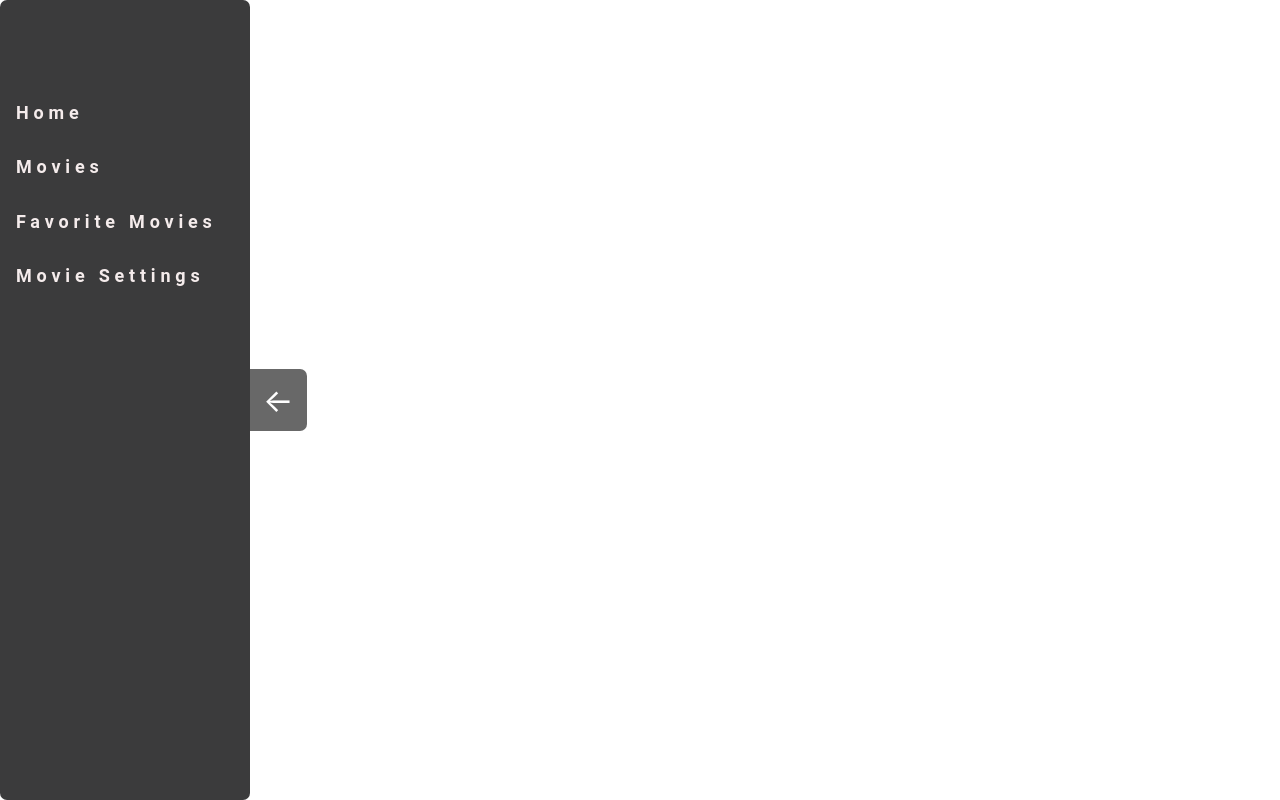
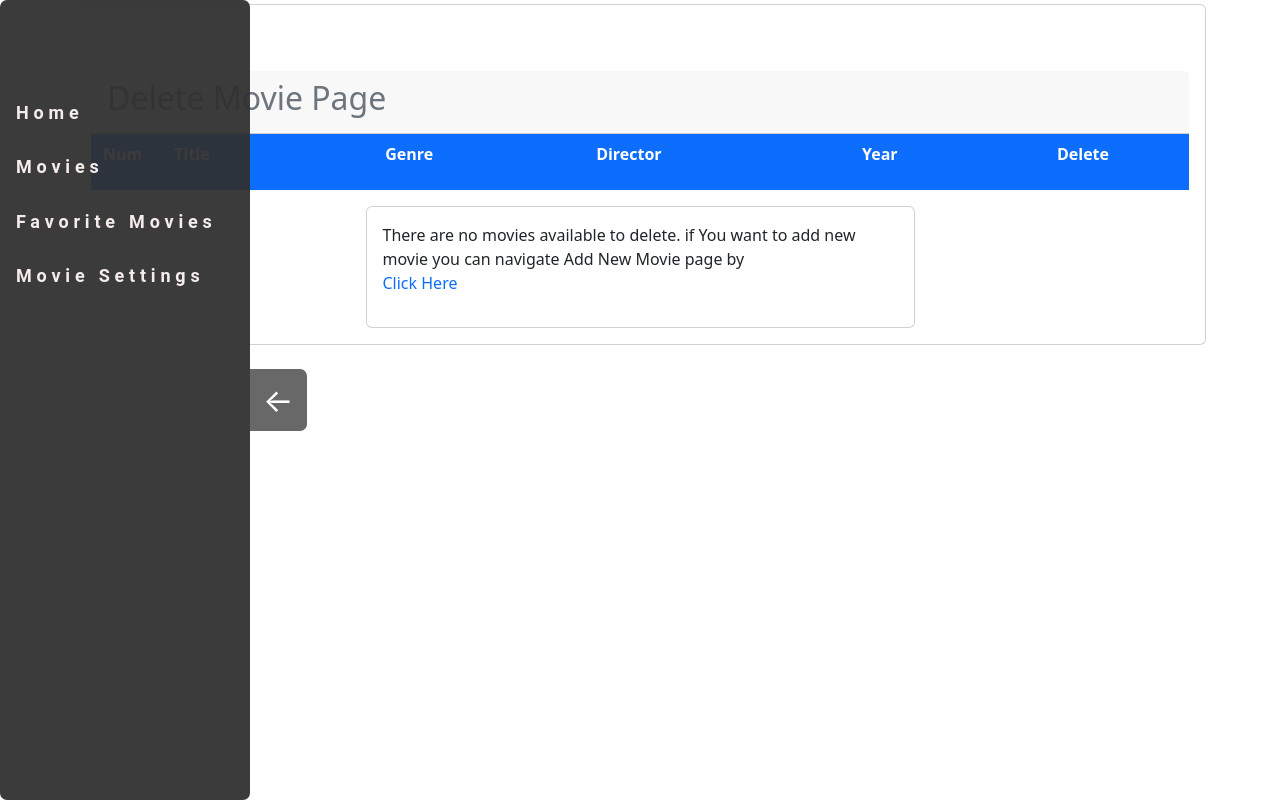
Before and after one commit to mertugrulfrontenddev/react-movie-library, a React (Create React App) app: page /moviedelete in a window 1280 px wide. Built offline with nearby package versions, Linux system fonts and the light colour scheme.

Commit message:
added-delete-movie-page

```diff
--- a/src/App.css
+++ b/src/App.css
@@ -182,6 +182,15 @@
   border-radius: 3;
 }
 
+.img-delete-movie-icon {
+  min-height: 25px;
+  min-width: 25px;
+  max-height: 25px;
+  max-width: 25px;
+  object-fit: "cover";
+  border-radius: 3;
+}
+
 .detail-movie {
   position: absolute;
   top: -300px;
--- a/src/App.js
+++ b/src/App.js
@@ -7,6 +7,7 @@ import { BrowserRouter, Routes, Route } from "react-router-dom";
 import { Home } from "./components/Home";
 import Movies from "./components/Movies";
 import AddNewMovie from "./components/AddNewMovie";
+import DeleteMovie from "./components/DeleteMovie";
 function App() {
   return (
     <BrowserRouter>
@@ -18,6 +19,7 @@ function App() {
           <Route path="/favorite" element={<FavoriteMovies />} />
 
           <Route path="/movieadd" element={<AddNewMovie />} />
+          <Route path="/moviedelete" element={<DeleteMovie />} />
         </Routes>
       </div>
     </BrowserRouter>
--- /dev/null
+++ b/src/components/DeleteMovie.jsx
@@ -0,0 +1,132 @@
+import { useContext, useEffect, useState } from "react";
+import { CinemaApiContext } from "../context/CinemaContext";
+import { Link } from "react-router-dom";
+
+const DeleteMovie = () => {
+  let { movieItems, setMovieItems } = useContext(CinemaApiContext);
+  let [hoveredMovieId, setHoveredMovieId] = useState(null);
+
+  // İlk render'da localStorage'dan veri alıyoruz.
+  useEffect(() => {
+    const savedMovies = JSON.parse(localStorage.getItem("items"));
+    if (savedMovies && savedMovies.length > 0) {
+      setMovieItems(savedMovies); // Veriyi state'e atıyoruz
+    } else {
+      setMovieItems([]); // Eğer 'items' yoksa, boş dizi atıyoruz
+    }
+  }, [setMovieItems]);
+
+  // movieItems her değiştiğinde localStorage'ı güncelliyoruz.
+  useEffect(() => {
+    if (movieItems.length > 0) {
+      localStorage.setItem("items", JSON.stringify(movieItems)); // Veriyi localStorage'a kaydediyoruz
+    }
+  }, [movieItems]);
+
+  // Filmi silme fonksiyonu
+  function handleDeleteMovie(event) {
+    const movieId = event.target.id;
+    setMovieItems((prevMovies) => {
+      const updatedMovies = prevMovies.filter(
+        (movie) => String(movie.id) !== movieId
+      );
+
+      // LocalStorage'ı hemen güncelleme işlemi
+      localStorage.setItem("items", JSON.stringify(updatedMovies));
+
+      return updatedMovies;
+    });
+  }
+
+  // Hover olayları
+  function handleImgHover(movieId) {
+    setHoveredMovieId(movieId);
+  }
+  function handleImgMouseOut() {
+    setHoveredMovieId(null);
+  }
+
+  return (
+    <div className="card" style={{ paddingTop: "50px" }}>
+      <div className="card-body">
+        <div className="card-header">
+          <h2 className="text-secondary">Delete Movie Page</h2>
+        </div>
+        <div className="d-flex justify-content-between align-items-start bg-primary text-white fw-bold flex-wrap">
+          <p className="text-start ms-1 p-2" style={{ flex: "1 1 1%" }}>
+            Num
+          </p>
+          <p className="text-start ms-3 p-2" style={{ flex: "1 1 15%" }}>
+            Title
+          </p>
+          <p className="text-start ms-3 p-2" style={{ flex: "1 1 15%" }}>
+            Genre
+          </p>
+          <p className="text-start ms-3 p-2" style={{ flex: "1 1 20%" }}>
+            Director
+          </p>
+          <p className="text-start ms-3 p-2" style={{ flex: "1 1 15%" }}>
+            Year
+          </p>
+          <p className="text-start p-2" style={{ flex: "1 1 10%" }}>
+            Delete
+          </p>
+        </div>
+
+        {movieItems.length > 0 ? (
+          movieItems.map((movie, index) => (
+            <div
+              className="d-flex justify-content-between align-items-start flex-wrap"
+              key={movie.id}
+            >
+              <p className="text-start ms-3 p-2 " style={{ flex: "1 1 1%" }}>
+                {index + 1}.
+              </p>
+              <p className="text-start ms-3 p-2 " style={{ flex: "1 1 15%" }}>
+                {movie.title}
+              </p>
+              <p className="text-start ms-3 p-2" style={{ flex: "1 1 15%" }}>
+                {movie.genre}
+              </p>
+              <p className="text-start ms-3 p-2" style={{ flex: "1 1 25%" }}>
+                {movie.director}
+              </p>
+              <p className="text-start ms-1 p-1" style={{ flex: "1 1 15%" }}>
+                {movie.year}
+              </p>
+              <p className="text-start ms-3 p-2" style={{ flex: "1 1 10%" }}>
+                <img
+                  id={movie.id}
+                  src={
+                    hoveredMovieId === movie.id
+                      ? "./images/trash-bin.png"
+                      : "./images/delete.png"
+                  }
+                  alt=""
+                  className="img-delete-movie-icon"
+                  onMouseEnter={() => handleImgHover(movie.id)}
+                  onMouseLeave={handleImgMouseOut}
+                  onClick={handleDeleteMovie}
+                />
+              </p>
+            </div>
+          ))
+        ) : (
+          <div className="card w-50 mx-auto mt-3">
+            <div className="card-body">
+              <p>
+                There are no movies available to delete. if You want to add new
+                movie you can navigate Add New Movie page by
+                <Link className="nav-link text-primary" to="/movieadd">
+                  Click Here
+                </Link>
+              </p>
+            </div>
+          </div>
+        )}
+      </div>
+    </div>
+  );
+};
+
+export default DeleteMovie;
--- a/src/components/MovieItem.jsx
+++ b/src/components/MovieItem.jsx
@@ -3,11 +3,13 @@ import { useContext, useState } from "react";
 import FavoriteIcon from "./FavoriteIcon";
 import "../App.css";
 import DetailMovie from "./DetailMovie";
+import { Link } from "react-router-dom";
 
 const MovieItem = () => {
   let { movieItems } = useContext(CinemaApiContext);
   let [searched, setSearched] = useState("");
   let [filtered, setFiltered] = useState([]);
+
   function handleSearched(event) {
     setSearched(event.target.value);
 
@@ -75,7 +77,18 @@ const MovieItem = () => {
             </div>
           ))
         ) : (
-          <p>No movies available.</p>
+          <div className="card w-50 mx-auto">
+            <div className="card-body">
+              <p>
+                No movies available. if You want You can go
+                <span>
+                  <Link className="nav-link text-primary" to="/movieadd">
+                    Add Movie Page Directly
+                  </Link>
+                </span>
+              </p>
+            </div>
+          </div>
         )}
       </div>
       <div className="p-4 w-100 bg-primary mt-2"> </div>
--- a/src/components/SettingDropDown.jsx
+++ b/src/components/SettingDropDown.jsx
@@ -44,7 +44,7 @@ const SettingsDropdown = () => {
           <li className="nav-item">
             <Link
               className="nav-link text-white"
-              to="/delete"
+              to="/moviedelete"
               onClick={handleLinkClick}
             >
               Movie Delete
--- a/src/context/CinemaContext.jsx
+++ b/src/context/CinemaContext.jsx
@@ -8,15 +8,26 @@ const ApiContextProvider = ({ children }) => {
     console.log("favori icon tıklandı");
   }
   useEffect(() => {
-    const storedMovies = JSON.parse(localStorage.getItem("items"));
+    const storedMovies = localStorage.getItem("items");
 
-    if (storedMovies && storedMovies.length > 0) {
-      setMovieItems(storedMovies);
+    // Geçerli bir veri olup olmadığını kontrol et
+    if (storedMovies) {
+      try {
+        const parsedMovies = JSON.parse(storedMovies);
+
+        // Eğer JSON geçerli ve dizi varsa, movieItems'ı ayarla
+        if (parsedMovies && parsedMovies.length > 0) {
+          setMovieItems(parsedMovies);
+        } else {
+          // Eğer dizi boşsa, movieItems'ı boş bir diziye ata
+          setMovieItems([]);
+        }
+      } catch (e) {
+        console.error("Error parsing stored movies", e);
+        // JSON geçerli değilse, movieItems'ı boş bir diziye ata
+      }
     } else {
-      fetch("/movies.json")
-        .then((response) => response.json())
-        .then((data) => setMovieItems(data))
-        .catch((error) => console.error("Error", error));
+      // Eğer localStorage'da veri yoksa, movieItems'ı boş bir diziye ata
     }
   }, []);
 
```
Also changed, not shown: public/images/delete.png (added), public/images/trash-bin.png (added).
